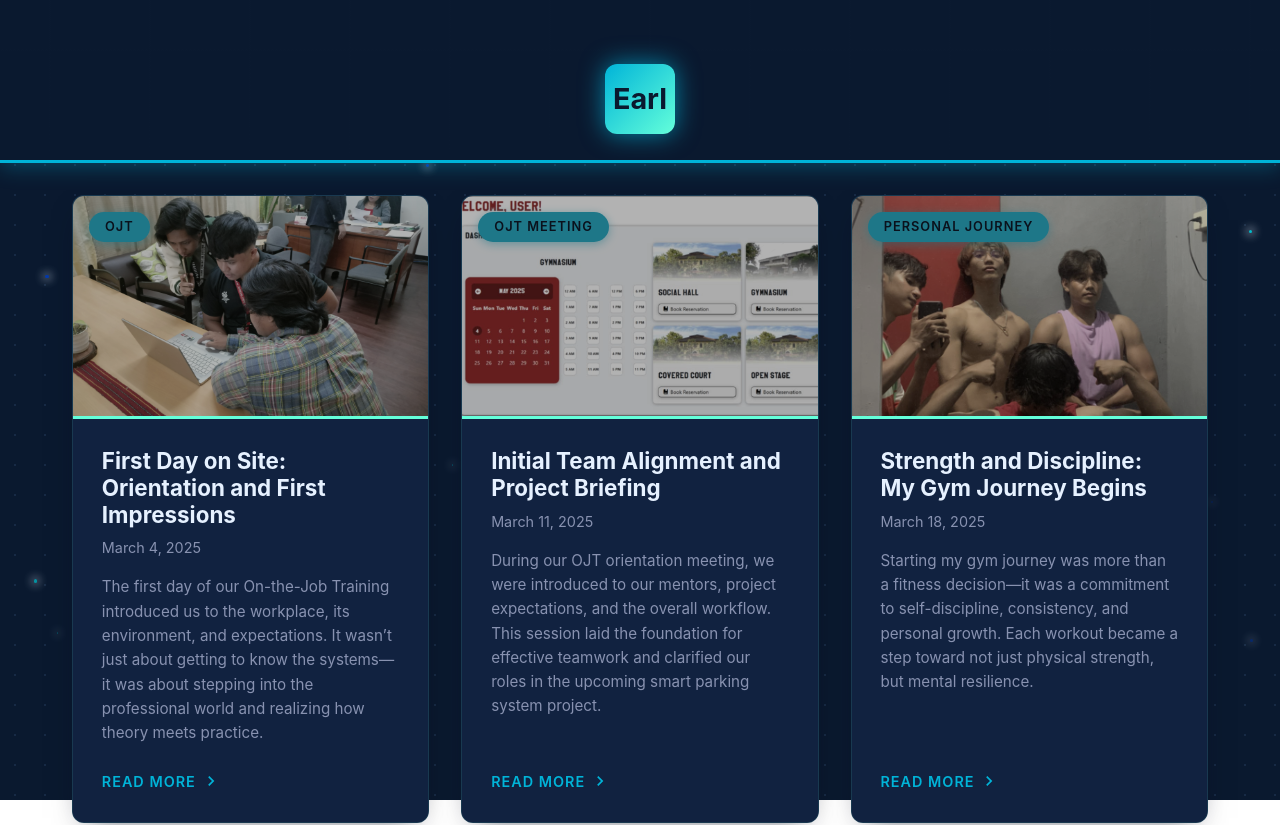
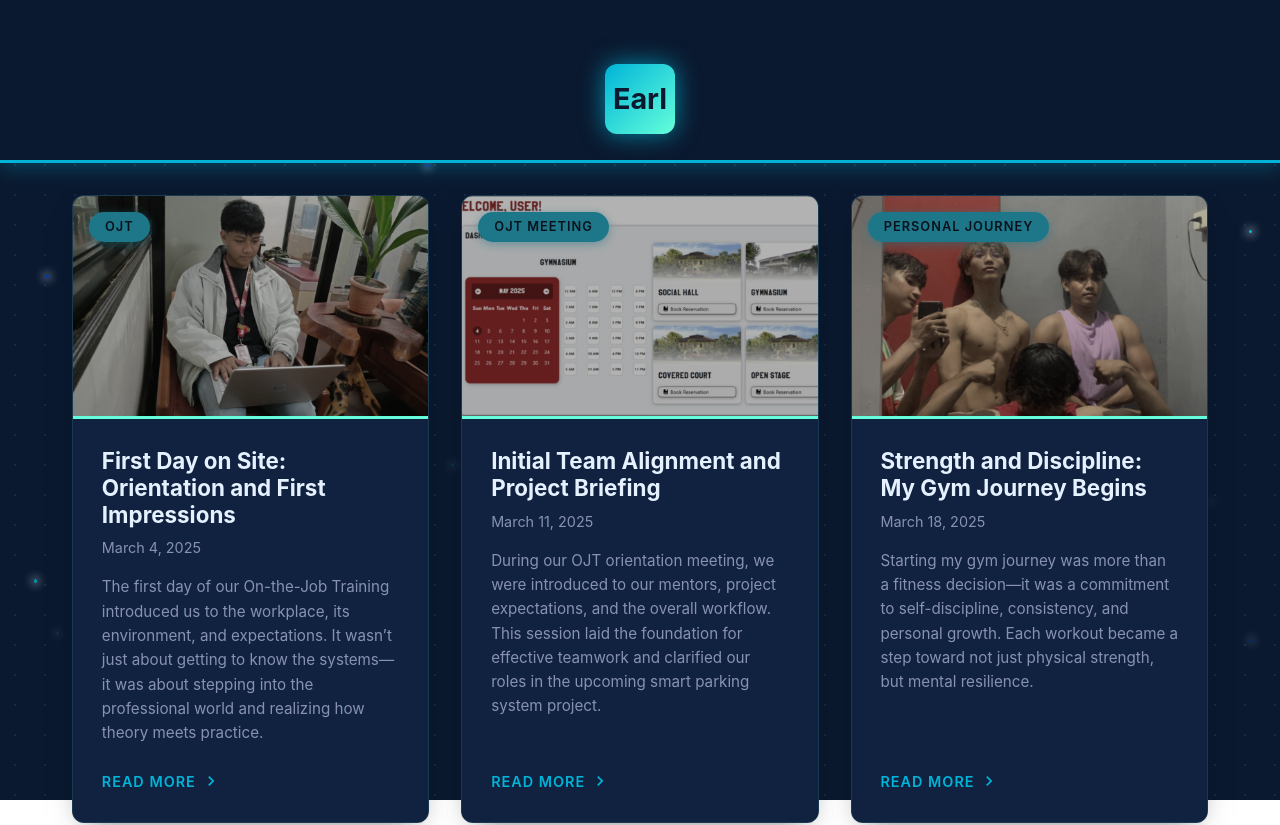
Before and after one commit to clarenxexx/earlport, a React (Vite) app: page / in a window 1280 px wide. Shown: the top 825 px of the page. Built offline with nearby package versions, Linux system fonts and the light colour scheme.

Commit message:
Your commit message

```diff
--- a/src/App.jsx
+++ b/src/App.jsx
@@ -16,9 +16,10 @@ const blogData = [
       <p>One of the highlights was a short seminar on workplace ethics and communication. It helped frame the importance of teamwork, time management, and accountability, all of which are crucial in any professional setting.</p>
       <p>This first day wasn’t just an introduction—it was a transition. From classroom discussions to real-world applications, it marked the beginning of a new chapter in our journey as professionals-in-training.</p>
     `,
-    images: [
+    images: ["/ojt/3.jpg",
       "/prog/1.jpg",
-      "/prog/2.jpg",
+
+      "/ojt/2.jpg",
       "/prog/3.jpg",
 
     ],
@@ -38,8 +39,8 @@ const blogData = [
     `,
     images: [
       "/ojt/1.jpg",
-      "/ojt/2.jpg",
-      "/ojt/3.jpg",
+      "/prog/3.jpg",
+
       "/ojt/4.jpg",
     ],
   },
@@ -96,6 +97,8 @@ const blogData = [
     `,
     images: [
       "/se/1.jpg",
+      "/se/2.jpg",
+      "/se/3.jpg",
     ],
   }
 
```
Also changed, not shown: public/se/2.jpg (added), public/se/3.jpg (added).
